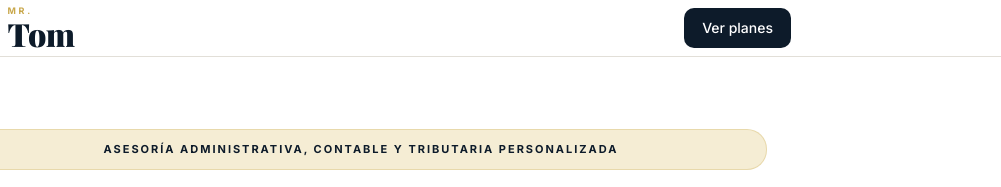
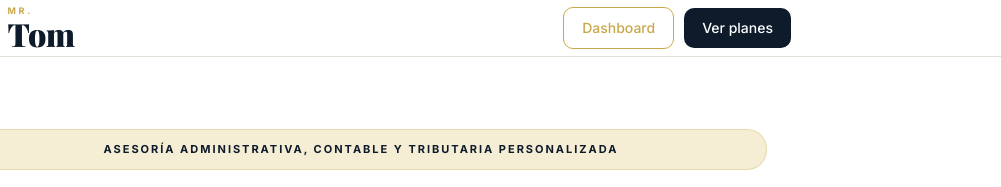
Before and after one commit to Alvarorinno/mrtom-web, a website: page public/index.html in a window 1280 px wide. Shown: the top 187 px of the page, 279-1280 px from the left. Drawn offline with nearby package versions, Linux system fonts and the light colour scheme.

Commit message:
feat: agregar botón Dashboard en navbar

```diff
--- a/public/index.html
+++ b/public/index.html
@@ -277,7 +277,10 @@ footer { padding: 40px 0; background: var(--navy); text-align: center; font-size
         <span class="tom">Tom</span>
       </div>
     </a>
-    <a href="#planes" class="nav-cta">Ver planes</a>
+    <div style="display:flex; gap:10px; align-items:center;">
+      <a href="https://mrtom-one.vercel.app/" target="_blank" class="nav-cta" style="background:transparent; border:1px solid var(--gold); color:var(--gold);">Dashboard</a>
+      <a href="#planes" class="nav-cta">Ver planes</a>
+    </div>
   </div>
 </nav>
 
```
Also changed, not shown: 1 other file.
